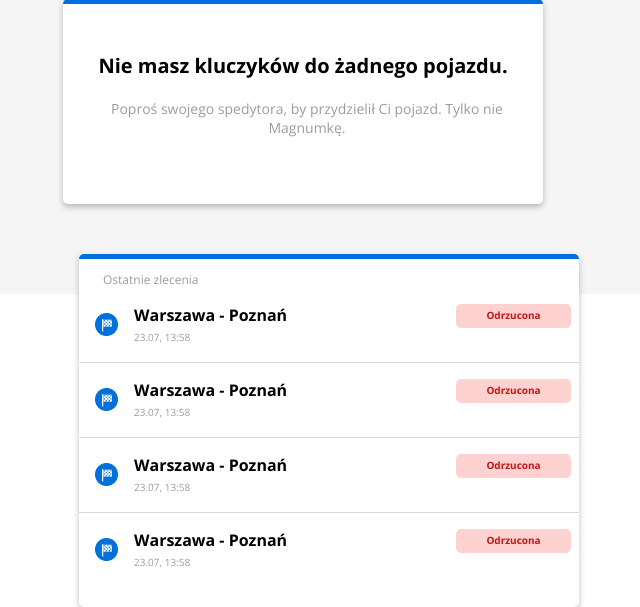
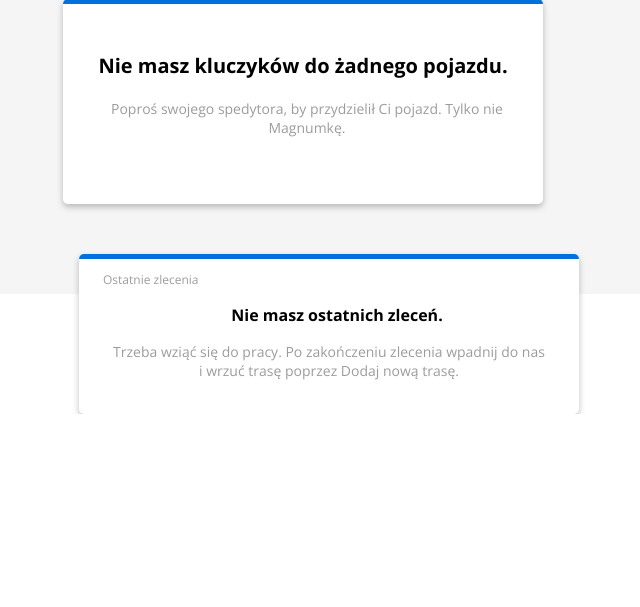
Before and after one commit to TBury/justdeliver, a Django app: template justdeliver/system/templates/dashboard.html in a window 1280 px wide. Shown: the part 506-1113 px from the top of the page, without its empty margins (229-869 px from the left). After the commit the page ends 920 px from the top, so only its background shows below. Run offline with Django 4.2, Linux system fonts and the light colour scheme; the template is opened without the code that fills it, so the values that code supplies are empty; style sheets or scripts are compiled from the project's sources.

Commit message:
Create retrieving last deliveries in dashboard

```diff
--- a/justdeliver/static/css/dashboard.css
+++ b/justdeliver/static/css/dashboard.css
@@ -191,6 +191,21 @@ body {
 .status--rejected {
   background-color: #FFD2D2;
   color: #C51616;
+}
+
+.status--sent {
+  background-color: #B8DCFF;
+  color: #0071DC;
+}
+
+.status--to-edit {
+  background-color: #B8DCFF;
+  color: #0071DC;
+}
+
+.status--accepted {
+  background-color: #BFF9CF;
+  color: #00AC3A;
 }
 
 .current-disposition__cities {
@@ -425,4 +440,19 @@ body {
 .fade-enter {
   opacity: 0;
 }
+
+.no-deliveries {
+  font-size: 16px;
+  text-align: center;
+  font-weight: bold;
+  margin-left: 16px;
+}
+
+.no-deliveries-text {
+  text-align: center;
+  margin-left: 32px;
+  margin-right: 32px;
+  font-size: 14px;
+  color: #9C9C9C;
+}
 /*# sourceMappingURL=dashboard.css.map */
--- a/justdeliver/static/css/dashboard.scss
+++ b/justdeliver/static/css/dashboard.scss
@@ -143,6 +143,21 @@ body {
 .status--rejected {
     background-color: #FFD2D2;
     color: #C51616;
+}
+
+.status--sent {
+    background-color: #B8DCFF;
+    color: #0071DC;
+}
+
+.status--to-edit {
+    background-color: #B8DCFF;
+    color: #0071DC;
+}
+
+.status--accepted {
+    background-color: #BFF9CF;
+    color: #00AC3A;
 }
 
 .current-disposition__cities {
@@ -336,3 +351,18 @@ body {
 .fade-enter {
     opacity: 0;
 }
+
+.no-deliveries {
+    font-size: 16px;
+    text-align: center;
+    font-weight: bold;
+    margin-left: 16px;
+}
+
+.no-deliveries-text {
+    text-align: center;
+    margin-left: 32px;
+    margin-right: 32px;
+    font-size: 14px;
+    color: #9C9C9C;
+}
--- a/justdeliver/system/templates/dashboard.html
+++ b/justdeliver/system/templates/dashboard.html
@@ -54,21 +54,21 @@
                     <img class="statistics-card__icon" src="{% static 'icons/distance.png' %}" alt="Niebieska ikona dwóch pinezek do map.">
                     <div class="statistics-card__content">
                         <p class="statistics-card__content__label">Przejechany dystans</p>
-                        <p class="statistics-card__content__value">{{ statistics.distance.distance__sum }} km</p>
+                        <p class="statistics-card__content__value">{{ statistics.distance.distance__sum|default_if_none:"0" }} km</p>
                     </div>
                 </div>
                 <div class="dashboard__card card--statistics-card">
                     <img class="statistics-card__icon" src="{% static 'icons/deliveries.png' %}" alt="Niebieska ikona pinezki umiejscowiona na mapie.">
                     <div class="statistics-card__content">
                         <p class="statistics-card__content__label">Ilość wykonanych dostaw</p>
-                        <p class="statistics-card__content__value">{{ statistics.deliveries_count }} dostawy</p>
+                        <p class="statistics-card__content__value">{{ statistics.deliveries_count|default_if_none:"0" }} dostawy</p>
                     </div>
                 </div>
                 <div class="dashboard__card card--statistics-card">
                     <img class="statistics-card__icon" src="{% static 'icons/income.png' %}" alt="Niebieska ikona banknotów.">
                     <div class="statistics-card__content">
                         <p class="statistics-card__content__label">Łączny dochód</p>
-                        <p class="statistics-card__content__value">{{ statistics.income.income__sum }} zł</p>
+                        <p class="statistics-card__content__value">{{ statistics.income.income__sum|default_if_none:"0" }} zł</p>
                     </div>
                 </div>
             </div>
@@ -127,7 +127,6 @@
             </div>
             {% if vehicle %}
             <div class="dashboard__card card--vehicle">
-
                 <img class="vehicle__photo" src="{{ vehicle.photo.url }}" alt="Zdjęcie pojazdu">
                 <p class="vehicle__label">
                     Twój pojazd
@@ -159,70 +158,44 @@
                 <p class="deliveries__label">
                     Ostatnie zlecenia
                 </p>
+                {% for qs in last_deliveries %}
+                    {% for delivery in qs %}
                     <div class="delivery">
                     <div class="delivery__container">
                         <img src="{% static 'icons/waybill.png' %}" alt="Niebieski okrąg z białą ikoną flagi finiszu." class="delivery__icon">
                         <div class="delivery__details">
                             <p class="details__cities">
-                                Warszawa - Poznań
+                                {{ delivery.loading_city }} - {{ delivery.unloading_city }}
                             </p>
                             <p class="details__date">
-                                23.07, 13:58
+                                {{ delivery.created_at }}
                             </p>
                         </div>
                     </div>
+                    {% if delivery.status == 'rejected' %}
                         <div class="delivery__status status--rejected">
                             Odrzucona
                         </div>
+                        {% elif delivery.status == 'sent' %}
+                        <div class="delivery__status status--sent">
+                            Wysłana
                         </div>
-                <div class="delivery">
-                    <div class="delivery__container">
-                        <img src="{% static 'icons/waybill.png' %}" alt="Niebieski okrąg z białą ikoną flagi finiszu." class="delivery__icon">
-                        <div class="delivery__details">
-                            <p class="details__cities">
-                                Warszawa - Poznań
-                            </p>
-                            <p class="details__date">
-                                23.07, 13:58
-                            </p>
+                        {% elif delivery.status == 'edit' %}
+                        <div class="delivery__status status--to-edit">
+                            Do poprawki
                         </div>
+                        {% elif delivery.status == 'accepted' %}
+                        <div class="delivery__status status--accepted">
+                            Zaakceptowana
                         </div>
-                    <div class="delivery__status status--rejected">
-                        Odrzucona
+                        {% endif %}
                 </div>
-                </div>
-                <div class="delivery">
-                    <div class="delivery__container">
-                        <img src="{% static 'icons/waybill.png' %}" alt="Niebieski okrąg z białą ikoną flagi finiszu." class="delivery__icon">
-                        <div class="delivery__details">
-                            <p class="details__cities">
-                                Warszawa - Poznań
-                            </p>
-                            <p class="details__date">
-                                23.07, 13:58
-                            </p>
-                        </div>
-                    </div>
-                    <div class="delivery__status status--rejected">
-                        Odrzucona
-                    </div>
-                </div>
-                <div class="delivery">
-                    <div class="delivery__container">
-                        <img src="{% static 'icons/waybill.png' %}" alt="Niebieski okrąg z białą ikoną flagi finiszu." class="delivery__icon">
-                        <div class="delivery__details">
-                            <p class="details__cities">
-                                Warszawa - Poznań
-                            </p>
-                            <p class="details__date">
-                                23.07, 13:58
-                            </p>
-                        </div>
-                    </div>
-                    <div class="delivery__status status--rejected">
-                        Odrzucona
-                    </div>
-                </div>
+                    {% endfor %}
+                {% empty %}
+                <p class="no-deliveries">Nie masz ostatnich zleceń.</p>
+                <p class="no-deliveries-text">Trzeba wziąć się do pracy. Po zakończeniu zlecenia wpadnij do nas
+                i wrzuć trasę poprzez Dodaj nową trasę.</p>
+                {% endfor %}
             </div>
         </div>
     </main>
```
Also changed, not shown: justdeliver/system/models.py (+19 -0 lines), 1 other file. Lines whose indentation alone changed are shown as unchanged.
